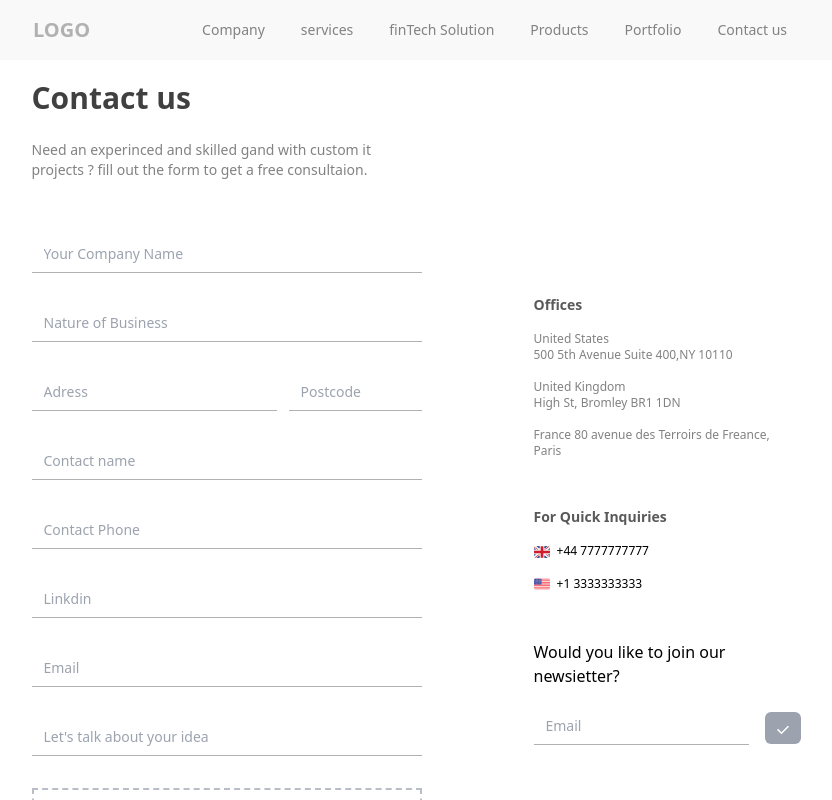
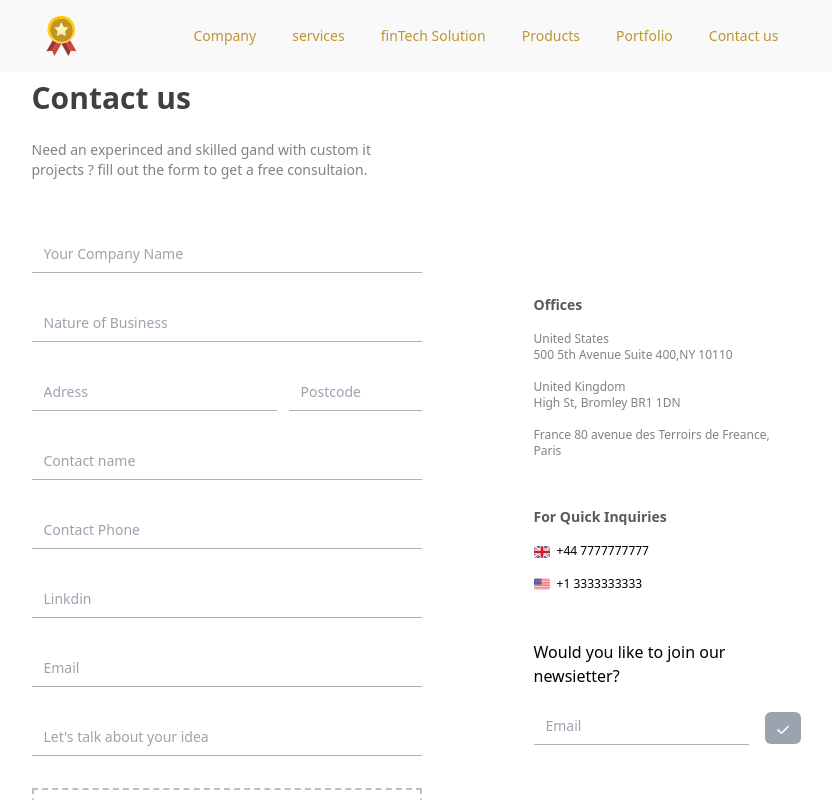
Before and after one commit to Mohammad-HF/maktab118_exercises, a React (Vite) app in the folder Exercises/Week_13/1_HW_form_with_react_typescript/: page / in a window 1280 px wide. Shown: the top 800 px of the page, without its empty margins (224-1056 px from the left). Built offline with nearby package versions, Linux system fonts and the light colour scheme.

Commit message:
add logo and change items color of navbar and hidden content only max-md size

```diff
--- a/Exercises/Week_13/1_HW_form_with_react_typescript/src/App.tsx
+++ b/Exercises/Week_13/1_HW_form_with_react_typescript/src/App.tsx
@@ -10,7 +10,7 @@ function App() {
       {/* Header */}
       <Header content={(tf)=>setHideContent(tf)}/>
       {/* main section */}
-      <div className={`px-28 max-md:px-10 pt-20 flex gap-28 justify-center items-center max-md:flex-col ${hideContent ? "hidden" : ""}`}>
+      <div className={`px-28 max-md:px-10 pt-20 flex gap-28 justify-center items-center max-md:flex-col ${hideContent ? "max-md:hidden" : ""}`}>
         {/* left */}
         <ContactUs/>
         {/* right */}
--- a/Exercises/Week_13/1_HW_form_with_react_typescript/src/components/Header.tsx
+++ b/Exercises/Week_13/1_HW_form_with_react_typescript/src/components/Header.tsx
@@ -20,13 +20,14 @@ export default function Header({content}:{content : (i : boolean)=>void}) {
     }
   return (
     <div className="bg-grayApp px-28 max-md:px-10 flex gap-x-28 justify-center py-4 items-center mx-auto max-md:justify-between  max-md:flex-wrap fixed w-full">
-      <h2 className="text-grayApp text-xl font-semibold ">LOGO</h2>
-      <div className="text-grayPApp text-sm font-normal flex gap-x-6 grow max-w-[597px] max-md:hidden">
+      {/* <h2 className="text-grayApp text-xl font-semibold ">LOGO</h2> */}
+      <img className="size-10" src="./src/assets/gold-medal.svg" alt="" />
+      <div className="text-goldApp text-sm font-normal flex gap-x-6 grow max-w-[597px] max-md:hidden">
         {linksEl}
       </div>
       <div className="shrink-0 hidden max-md:block " onClick={onClickHandler}>
         <img className="size-10 cursor-pointer" src="./src/assets/burger-menu.svg" alt="" />
-        <div className={`absolute bg-grayApp left-0 pb-2 ${menu ? "" : "hidden"} text-grayPApp text-sm font-normal flex flex-col gap-y-8 w-full max-md:h-screen items-center pt-5`}>
+        <div className={`absolute bg-grayApp left-0 pb-2 ${menu ? "" : "hidden"} text-goldApp text-sm font-normal flex flex-col gap-y-8 w-full max-md:h-screen items-center pt-5`}>
         {linksEl}
       </div>
       </div>
--- a/Exercises/Week_13/1_HW_form_with_react_typescript/tailwind.config.js
+++ b/Exercises/Week_13/1_HW_form_with_react_typescript/tailwind.config.js
@@ -11,7 +11,8 @@ export default {
       },
       colors : {
         grayApp : "#b1b1b1",
-        grayPApp : "#828282"
+        grayPApp : "#828282",
+        goldApp : "#bd9531"
       }
     },
   },
```
Also changed, not shown: Exercises/Week_13/1_HW_form_with_react_typescript/src/assets/burger-menu.svg, Exercises/Week_13/1_HW_form_with_react_typescript/src/assets/gold-medal.svg (added).
